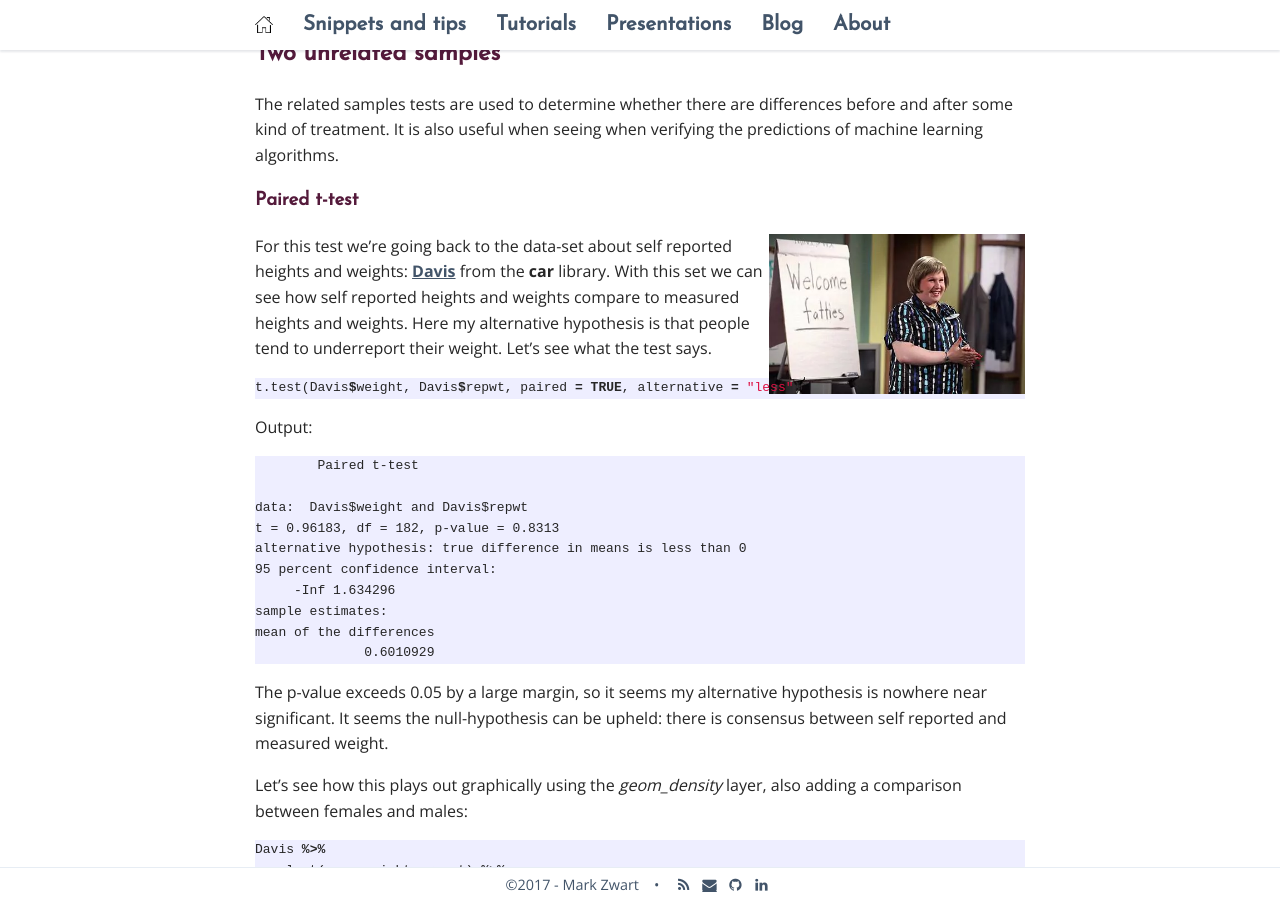
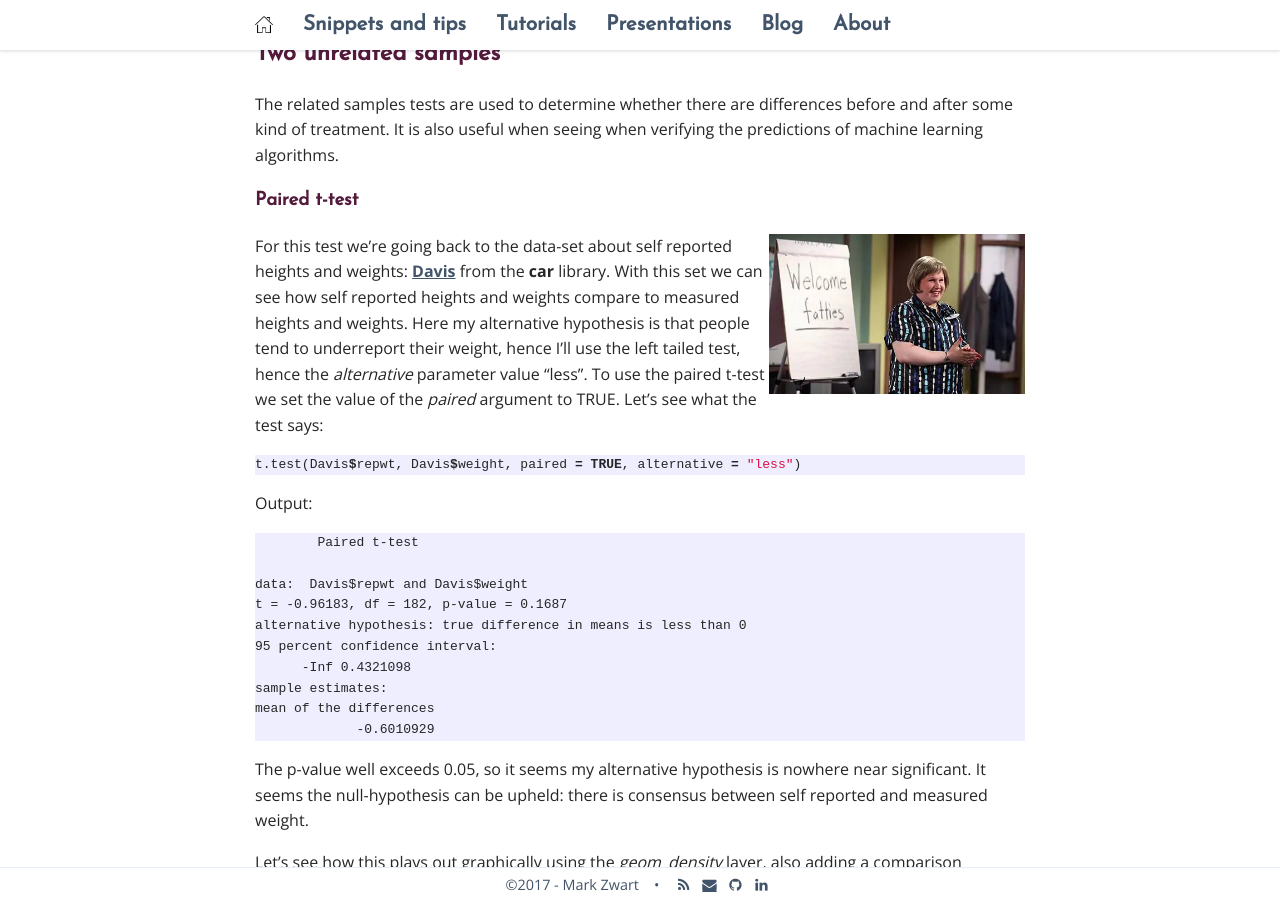
Before and after one commit to mark-me/mark-me.github.io, a Jekyll site: the page built from _pages/tutorials/statistical-tests/statistical-tests-gaussian.md, in a window 1280 px wide and 900 px high, scrolled down 8484 px. Built offline with Jekyll 4.4.1, drawn with Linux system fonts in a browser that asks for light colours; nearby versions of some CDN libraries; comment, search, counter and statistics services are not loaded; some of the changed text lies outside the part shown.

Commit message:
Update statistical-tests-gaussian.md

````diff
--- a/_pages/tutorials/statistical-tests/statistical-tests-gaussian.md
+++ b/_pages/tutorials/statistical-tests/statistical-tests-gaussian.md
@@ -216,24 +216,24 @@ The related samples tests are used to determine whether there are differences be
 
 <img src="/_pages/tutorials/statistical-tests/little-britain.jpg" width="256" height="160" align="right"/>
 
-For this test we're going back to the data-set about self reported heights and weights: **[Davis](https://www.rdocumentation.org/packages/car/versions/2.1-5/topics/Davis)** from the **car** library. With this set we can see how self reported heights and weights compare to measured heights and weights. Here my alternative hypothesis is that people tend to underreport their weight. Let's see what the test says.
+For this test we're going back to the data-set about self reported heights and weights: **[Davis](https://www.rdocumentation.org/packages/car/versions/2.1-5/topics/Davis)** from the **car** library. With this set we can see how self reported heights and weights compare to measured heights and weights. Here my alternative hypothesis is that people tend to underreport their weight, hence I'll use the left tailed test, hence the _alternative_ parameter value "less". To use the paired t-test we set the value of the _paired_ argument to TRUE. Let's see what the test says:
 ```r
-t.test(Davis$weight, Davis$repwt, paired = TRUE, alternative = "less")
+t.test(Davis$repwt, Davis$weight, paired = TRUE, alternative = "less")
 ```
 Output:
 ```
 	Paired t-test
 
-data:  Davis$weight and Davis$repwt
-t = 0.96183, df = 182, p-value = 0.8313
+data:  Davis$repwt and Davis$weight
+t = -0.96183, df = 182, p-value = 0.1687
 alternative hypothesis: true difference in means is less than 0
 95 percent confidence interval:
-     -Inf 1.634296
+      -Inf 0.4321098
 sample estimates:
 mean of the differences
-              0.6010929
+             -0.6010929
 ```
-The p-value exceeds 0.05 by a large margin, so it seems my alternative hypothesis is nowhere near significant. It seems the null-hypothesis can be upheld: there is consensus between self reported and measured weight.
+The p-value well exceeds 0.05, so it seems my alternative hypothesis is nowhere near significant. It seems the null-hypothesis can be upheld: there is consensus between self reported and measured weight.
 
 Let's see how this plays out graphically using the _geom_density_ layer, also adding a comparison between females and males:
 ```r
@@ -250,6 +250,7 @@ Output:
 {:refdef: style="text-align: center;"}
 <img src="/_pages/tutorials/statistical-tests/t-test-paired.png" alt="Image text" width="733" height="450" align="middle"/>
 {: refdef}
+As the test already told us, it seems men and women equally report their weight quite accurately. As you can see there is one female outlier there: she's 166 kilo's which she reports as 56... She might have body image issues, or a 1 fell off when recording the data...
 
 ## Association between 2 variables
 
````
